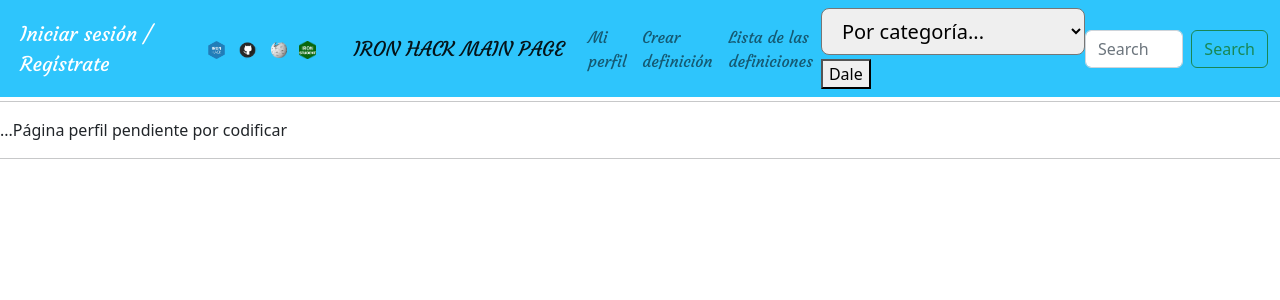
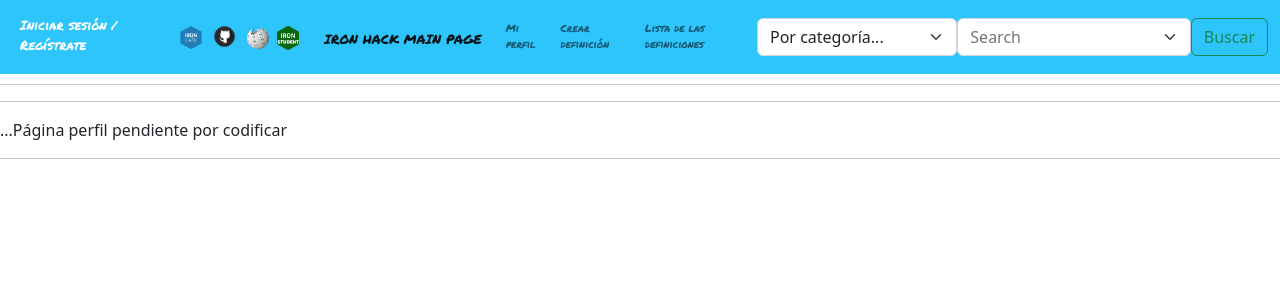
Before and after one commit to barcelona-power/iron-learning, a Node server app: template views/users/profile.hbs in a window 1280 px wide. Shown: the top 300 px of the page. Run offline with Node 20, Linux system fonts and the light colour scheme; the template is opened without the code that fills it, so the values that code supplies are empty; some libraries are stand-ins or nearby versions.

Commit message:
reajustando. Botón de lista navbar quitado hasta saber como hacer oncharge

```diff
--- a/bin/seeds.js
+++ b/bin/seeds.js
@@ -14,3 +14,4 @@
     .catch(error => console.error('An error ocurred running seeds', error))
     .then(() => mongoose.disconnect())
 })
+const selectElement = document.querySelector('#form-category');
--- a/public/css/main.css
+++ b/public/css/main.css
@@ -20,25 +20,25 @@
 }
 #logo-iron{
   width: 2%;
-  margin-left: 3%;
+  margin-left: 0.7%;
   cursor: url("/imagenes/edGo.cur"), pointer;
 
 }
 #logo-gitHub{
   width: 2.5%;
-  margin-left: 1%;
+  margin-left: 0.7%;
   cursor: url("/imagenes/edGo.cur"), pointer;
 
 }
 #logo-wiki{
   width: 2%;
-  margin-left: 1%;
+  margin-left: 0.7%;
   cursor: url("/imagenes/edGo.cur"), pointer;
 }
 #logo-student{
   width: 2%;
-  margin-right: 3%;
-  margin-left: 1%;
+  margin-right: 2%;
+  margin-left: 0.7%;
   cursor: url("/imagenes/edGo.cur"), pointer;
 
 }
@@ -195,29 +195,39 @@
   display: inline-block;
   position: relative;
   transition: 0.5s;
-  font-family: Courgette;
+  font-family: Permanent Marker;
 
+  font-size: 65%;
 }
 
 .nav-btn:hover span {
   padding-right: 5px;
-  font-size: 20px;
+  font-size: 80%;
   transform: 1s;
   font-family: Permanent Marker;
 }
 
 .nav-btn-in span {
-  font-family: Courgette;
+  font-family: Permanent Marker;
   cursor: url("/imagenes/edBus.cur"), pointer;
   display: inline-block;
   position: relative;
   transition: 1s;
+  font-size: 65%;
+
 }
 
 .nav-btn-in:hover span {
   padding-right: 5px;
-  font-size: 20px;
+  font-size: 80%;
   transform: 2s;
   font-family: Permanent Marker;
   color:rgb(0, 0, 0)
 }
+#form-category{
+  font-size: 16px;
+}
+.searcher{
+  background-color: rgb(49, 18, 18);
+  font-size: 10px;
+}
--- a/views/partials/navbar.hbs
+++ b/views/partials/navbar.hbs
@@ -41,18 +41,18 @@
   <a href="/main">Bulala</a>
 </form>
 </details> --}}
-<form method="GET" role="search" name="filterer">
-      <select name="category" class="form-select-lg mb-1"  size="1"  aria-label="size 1 select example"  >
+<form  method="GET" role="search" name="filterer">
+      {{!-- <button  type="submit">Dale</button> --}}
+      <select id="form-category"  name="category" class="form-select col-md-8 searcher"  size="1"  aria-label="select example"  >
         <option selected disabled value="0">Por categoría...</option>
         <option value="Internet" name="category" >Internet</option>
         <option  value="Librería" name="category">Librerías/Frameworks</option>
         <option value="Programa" name="category">Programas/aplicaciones</option>
       </select>
-      <button type="submit">Dale</button>
        </form>
       <form class="d-flex" role="search" name="filterer"  method="GET">
-        <input class="form-control me-2" type="text" name="name" value="{{query.name}}" placeholder="Search" aria-label="Search" />
-        <button class="btn btn-outline-success" type="submit">Search</button>
+        <input id="form-word" class="form-select searcher" type="text" name="name" value="{{query.name}}" placeholder="Search" aria-label="Search" />
+        <button class="btn btn-outline-success searcher" type="submit">Buscar</button>
       </form>
     </div>
   </div>
```
Also changed, not shown: views/frontpage/frontpage.hbs (+10 -10 lines), app.js (line endings or trailing spaces).
